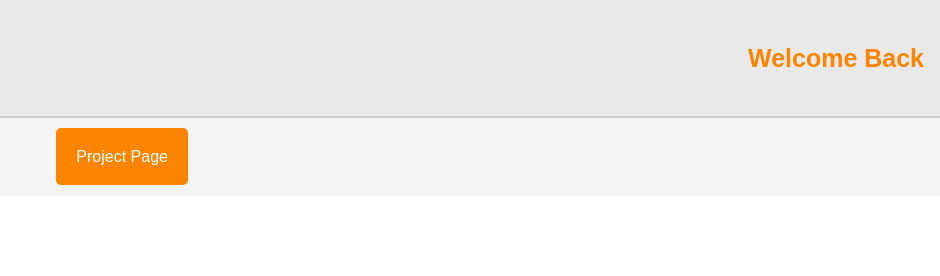
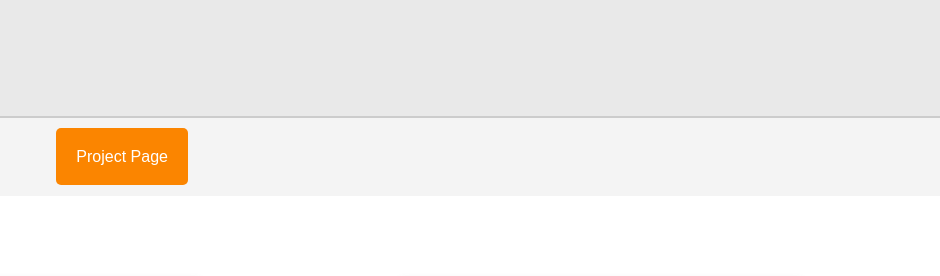
Before and after one commit to hahm3d/Final-Project, a plain HTML site: page projects.html in a window 1280 px wide. Shown: the top 276 px of the page, 340-1280 px from the left. Drawn offline with Linux system fonts and the light colour scheme.

Commit message:
Update projects.html

```diff
--- a/projects.html
+++ b/projects.html
@@ -15,7 +15,7 @@
                 <img src="logo.png" alt="logo">
                 <span>Project Page</span>
             </div>
-            <div class="welcome">Welcome Back </div>
+
         </header>
 
         <!-- Navigation -->
```
